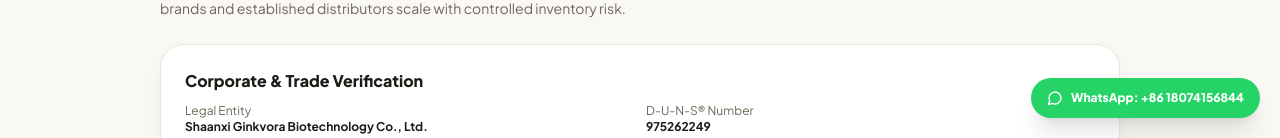
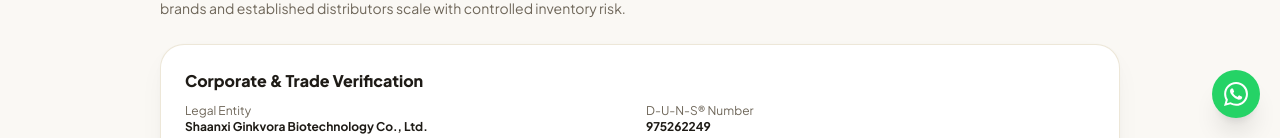
Before and after one commit to felix-ding-A/PetProj, a Next.js app in the folder FRONTED/: page /about-us in a window 1280 px wide. Shown: the part 662-800 px from the top of the page. Built offline with nearby package versions, Linux system fonts and the light colour scheme; no server answers.

Commit message:
改wa图标

```diff
--- a/FRONTED/src/components/layout/FloatingContactButton.tsx
+++ b/FRONTED/src/components/layout/FloatingContactButton.tsx
@@ -1,6 +1,5 @@
 'use client'
 
-import { MessageCircle } from 'lucide-react'
 import { COMPANY } from '@/lib/company'
 
 export function FloatingContactButton() {
@@ -13,11 +12,13 @@ export function FloatingContactButton() {
       href={waUrl}
       target="_blank"
       rel="noopener noreferrer"
+      title={`WhatsApp: ${COMPANY.whatsappDisplay}`}
       aria-label={`Chat with NovaPet Nutra on WhatsApp (${COMPANY.whatsappDisplay})`}
-      className="fixed bottom-5 right-5 z-40 flex items-center gap-2 px-4 py-3 rounded-full bg-[#25D366] hover:bg-[#1FB859] text-white text-xs font-extrabold shadow-xl transition-transform hover:scale-105"
+      className="fixed bottom-5 right-5 z-40 w-12 h-12 rounded-full bg-[#25D366] hover:bg-[#1FB859] text-white flex items-center justify-center shadow-xl transition-transform hover:scale-105"
     >
-      <MessageCircle className="w-4 h-4" />
-      <span className="hidden sm:inline">WhatsApp: {COMPANY.whatsappDisplay}</span>
+      <svg className="w-6 h-6" viewBox="0 0 24 24" fill="currentColor" aria-hidden="true">
+        <path d="M20.52 3.48A11.86 11.86 0 0 0 12.06 0C5.49 0 .14 5.35.14 11.92c0 2.1.55 4.15 1.59 5.96L0 24l6.29-1.65a11.88 11.88 0 0 0 5.77 1.47h.01c6.57 0 11.92-5.35 11.92-11.92 0-3.18-1.24-6.17-3.47-8.42ZM12.07 21.8h-.01a9.87 9.87 0 0 1-5.04-1.38l-.36-.21-3.73.98 1-3.64-.24-.37a9.85 9.85 0 0 1-1.52-5.26c0-5.45 4.44-9.89 9.9-9.89 2.64 0 5.13 1.03 7 2.9a9.82 9.82 0 0 1 2.89 7c0 5.45-4.44 9.87-9.89 9.87Zm5.43-7.41c-.3-.15-1.76-.87-2.03-.97-.27-.1-.47-.15-.67.15-.2.3-.77.97-.94 1.17-.17.2-.35.22-.64.07-.3-.15-1.25-.46-2.38-1.47-.88-.78-1.47-1.75-1.65-2.05-.17-.3-.02-.46.13-.61.13-.13.3-.35.45-.52.15-.17.2-.3.3-.5.1-.2.05-.37-.02-.52-.07-.15-.67-1.61-.92-2.2-.24-.58-.49-.5-.67-.51h-.57c-.2 0-.52.07-.79.37-.27.3-1.04 1.02-1.04 2.48s1.07 2.88 1.22 3.08c.15.2 2.1 3.21 5.09 4.5.71.31 1.27.49 1.7.63.72.23 1.37.2 1.88.12.57-.09 1.76-.72 2.01-1.41.25-.7.25-1.29.17-1.41-.07-.12-.27-.2-.57-.35Z" />
+      </svg>
     </a>
   )
 }
```
